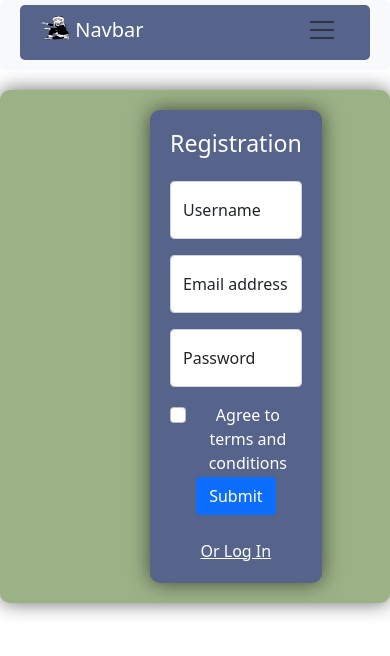
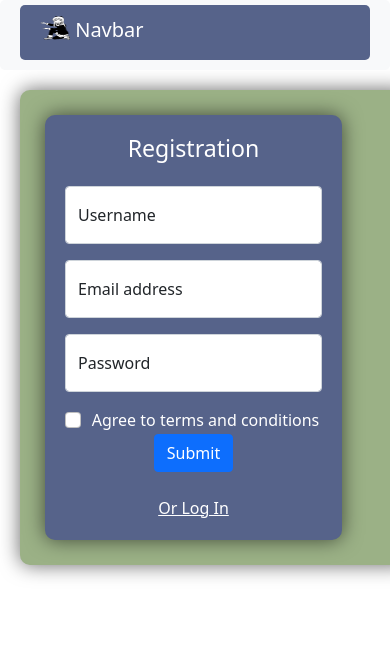
Before and after one commit to N1krat/donatingstuff, a Vue app: page /registration in a window 390 px wide. Shown: the top 656 px of the page. Built offline with nearby package versions, Linux system fonts and the light colour scheme.

Commit message:
added responsive (kinda) design for registration and login page

```diff
--- a/src/components/views/dashboardPage.vue
+++ b/src/components/views/dashboardPage.vue
@@ -12,7 +12,7 @@
       <div class="collapse navbar-collapse" id="navbarNav">
         <ul class="navbar-nav">
           <li class="nav-item">
-            <router-link class="nav-link" to="/registration">Registration</router-link>
+            <router-link class="nav-link" to="/">Log Out</router-link>
           </li>
         </ul>
       </div>
@@ -20,7 +20,7 @@
   </nav>
 
   <!-- main page -->
-  <h2>Welcome, {{ user.username }}</h2>
+  <h2 style="margin: 200px;">Velcome, {{ user.username }}</h2>
 </template>
 
 <script>
--- a/src/components/views/loginPage.vue
+++ b/src/components/views/loginPage.vue
@@ -10,7 +10,7 @@
   </nav>
 
   <!-- main page -->
-  <div class="container mx-5 mx-auto" id="con">
+  <div class="container" id="con">
       <div class="img">
         <img :src="require('@/assets/loli.png')" />
       </div>
@@ -168,5 +168,11 @@
     .img {
       display: none;
     }
+
+    #con {
+      padding: 25px;
+      margin: 20px;
+      margin-right: 20px;
+    }
   }
   </style>
--- a/src/components/views/mainPage.vue
+++ b/src/components/views/mainPage.vue
@@ -19,10 +19,6 @@
           <router-link class="nav-link" to="/login">Log In</router-link>
         </li>
 
-
-        <li class="nav-item">
-          <router-link class="nav-link" to="/dashboard">Dashboard</router-link>
-        </li>
       </ul>
     </div>
   </div>
--- a/src/components/views/registrationPage.vue
+++ b/src/components/views/registrationPage.vue
@@ -6,15 +6,13 @@
       <img :src="require('@/assets/loli.png')" alt="Logo" width="30" height="24" class="d-inline-block align-text-top">
       Navbar
     </router-link>
-    <button class="navbar-toggler" type="button" data-bs-toggle="collapse" data-bs-target="#navbarNav" aria-controls="navbarNav" aria-expanded="false" aria-label="Toggle navigation">
-      <span class="navbar-toggler-icon"></span>
-    </button>
+
 
   </div>
 </nav>
 
 <!-- main page -->
-<div class="container mx-5 mx-auto" id="con">
+<div class="container" id="con">
     <div class="img">
       <img :src="require('@/assets/loli.png')" />
     </div>
@@ -62,7 +60,6 @@
             </div>
             <div class="modal-footer" >
               <router-link to="/dashboard" class="btn btn-primary" data-bs-dismiss="modal" @click="$router.push('/dashboard')">Go to Dashboard</router-link>
-
             </div>
           </div>
         </div>
@@ -78,6 +75,13 @@
 
 
     -->
+
+
+    <!-- main page -->
+
+
+
+
 
 
     </div>
@@ -216,6 +220,12 @@ export default {
   .img {
     display: none;
   }
+
+  #con {
+    padding: 25px;
+    margin: 20px;
+    margin-right: 20px;
+  }
 }
 
 </style>
```
